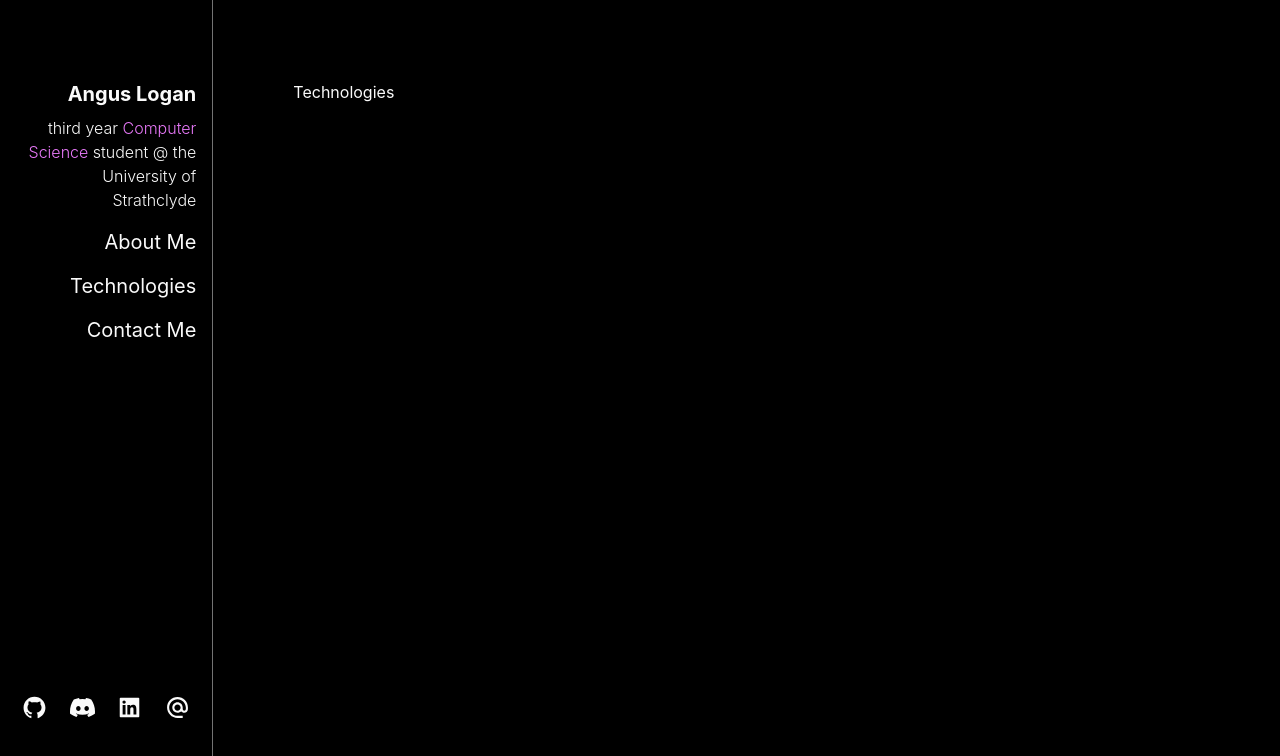
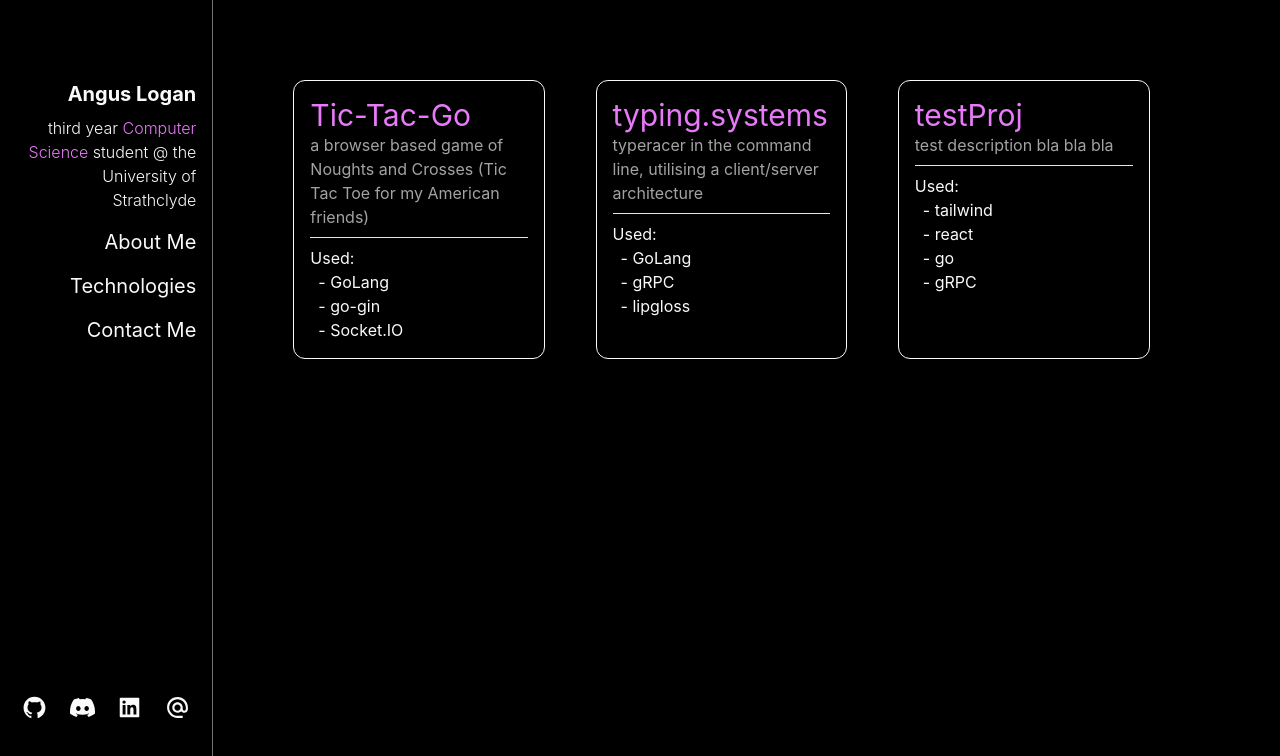
Before and after one commit to AngusLogan02/anguslogan02.github.io, a React (Create React App) app: page /technologies in a window 1280 px wide. Shown: the top 756 px of the page. Built offline with nearby package versions, Linux system fonts and the light colour scheme.

Commit message:
feat: project component

```diff
--- /dev/null
+++ b/src/components/project.jsx
@@ -0,0 +1,33 @@
+import React from 'react'
+
+const Project = (props) => {
+    const name = props.name
+    const link = props.link
+    const desc = props.desc
+    const tech = props.tech
+
+    const parseTech = (tech) => {
+        return (
+            <ul className='ml-2'>
+                {
+                    tech.map(name => {
+                        return <li>- { name }</li>
+                    })
+                }
+            </ul>
+        )
+    }
+
+    return (
+        <div className='border-neutral-50 border-[1px] w-5/6 rounded-xl p-4'>
+            <h1 className='text-3xl text-fuchsia-400'><a href={ link } className='link-underline' target="_blank">{ name }</a></h1>
+            <h2 className='text-neutral-400'>{ desc }</h2>
+
+            <hr className='my-2 bg-neutral-500 h-px' />
+
+            <p>Used: { parseTech(tech) }</p>
+        </div>
+    )
+}
+
+export default Project
--- a/src/pages/Technologies.jsx
+++ b/src/pages/Technologies.jsx
@@ -1,8 +1,13 @@
 import React from 'react'
+import Project from '../components/project'
 
 const Technologies = () => {
     return (
-        <h1>Technologies</h1>
+        <div className='grid grid-cols-3'>
+            <Project name={ "Tic-Tac-Go" } link={ "https://github.com/AngusLogan02/tic-tac-go" } desc={ "a browser based game of Noughts and Crosses (Tic Tac Toe for my American friends)" } tech={ ["GoLang", "go-gin", "Socket.IO"] } />
+            <Project name={ "typing.systems" } link={ "https://github.com/typing-systems/" } desc={ "typeracer in the command line, utilising a client/server architecture" } tech={ ["GoLang", "gRPC", "lipgloss"] } />
+            <Project name={ "testProj" } desc={ "test description bla bla bla" } tech={ ["tailwind", "react", "go", "gRPC"] } />
+        </div>
     )
 }
 
```
Also changed, not shown: 1 other file (tests, documents, lock files or other folders).
